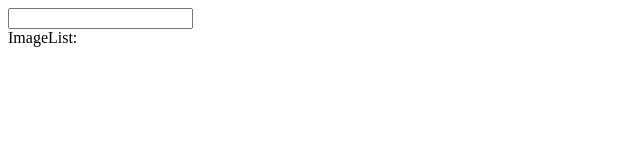
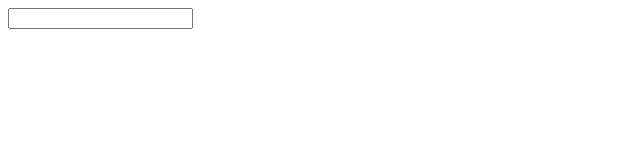
Before and after one commit to kynoh44/modern-react-with-redux-2023, a React (Create React App) app in the folder pics/: page / in a window 1280 px wide. Shown: the top 160 px of the page, without its empty margins (0-640 px from the left). Built offline with nearby package versions, Linux system fonts and the light colour scheme.

Commit message:
Showing Image lists

```diff
--- a/pics/src/App.js
+++ b/pics/src/App.js
@@ -13,8 +13,12 @@ function App() {
 
 	return(
 		<div>
-			<SearchBar onSubmit={handleSubmit} />
-			<ImageList images={images}/>
+			<div>
+				<SearchBar onSubmit={handleSubmit} />
+			</div>
+			<div>
+				<ImageList images={images}/>
+			</div>
 		</div>
 	)
 }
--- a/pics/src/components/ImageList.js
+++ b/pics/src/components/ImageList.js
@@ -1,7 +1,14 @@
+import ImageShow from "./ImageShow";
+
 function ImageList({ images }) {
+	const renderedImages = images.map((image) => {
+		return <ImageShow image={image}/>
+	});
+
 	return(
 	<div>
-		ImageList: {images}
+		{/*ImageList: {images.length}*/}
+		{renderedImages}
 	</div>
 	);
 }
--- a/pics/src/components/ImageShow.js
+++ b/pics/src/components/ImageShow.js
@@ -1,5 +1,10 @@
-function ImageShow() {
-	return <div>ImageShow</div>
+function ImageShow({ image }) {
+	return(
+		<div>
+			{/*{image.id}*/}
+			<img src={image.urls.small} alt="searched Images" />
+		</div>
+	);
 }
 
 export default ImageShow;
```
